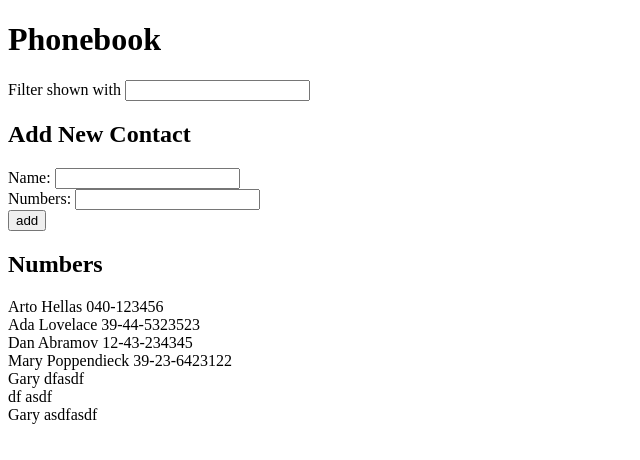
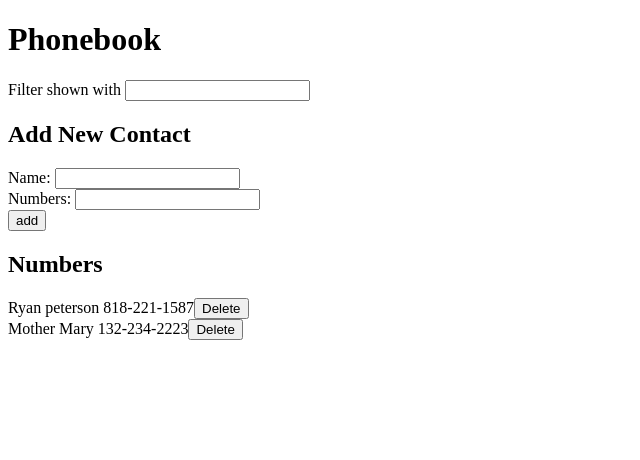
Before and after one commit to garyarzuma/Full-Stack-Open-Course, a React (Create React App) app in the folder Part2/phonebook/: page / in a window 1280 px wide. Shown: the top 460 px of the page, without its empty margins (0-640 px from the left). Built offline with nearby package versions, Linux system fonts and the light colour scheme; data requests are answered from the project's data file.

Commit message:
Finished ex 2.18

```diff
--- a/Part2/phonebook/db.json
+++ b/Part2/phonebook/db.json
@@ -1,39 +1,14 @@
 {
   "persons": [
     {
-      "name": "Arto Hellas",
-      "number": "040-123456",
-      "id": 1
-    },
-    {
-      "name": "Ada Lovelace",
-      "number": "39-44-5323523",
+      "name": "Ryan peterson",
+      "number": "818-221-1587",
       "id": 2
     },
     {
-      "name": "Dan Abramov",
-      "number": "12-43-234345",
+      "name": "Mother Mary",
+      "number": "132-234-2223",
       "id": 3
-    },
-    {
-      "name": "Mary Poppendieck",
-      "number": "39-23-6423122",
-      "id": 4
-    },
-    {
-      "name": "Gary",
-      "number": "dfasdf",
-      "id": 5
-    },
-    {
-      "name": "df",
-      "number": "asdf",
-      "id": 6
-    },
-    {
-      "name": "Gary",
-      "number": "asdfasdf",
-      "id": 7
     }
   ]
 }
--- a/Part2/phonebook/src/App.js
+++ b/Part2/phonebook/src/App.js
@@ -2,7 +2,6 @@ import React, { useState, useEffect } from 'react'
 import Filter from './components/Filter'
 import PersonForm from './components/PersonForm'
 import Persons from './components/Persons'
-import axios from 'axios'
 import personService from './services/Backend'
 
 const App = () => {
@@ -12,17 +11,25 @@ const App = () => {
   const [filterText, setFilterText] = useState('')
 
   useEffect(() => {
-
       personService.getAll().then(data=>setPersons(data))
   }, [])
 
   const addContact = (event) => {
     event.preventDefault()
     const contactObject = {name: newName, number: newNumber}
-    if (persons.map((person) => JSON.stringify(person))  //use Json to compare objects
-                                .includes(JSON.stringify(contactObject))) {
+    if (persons.map((person) => JSON.stringify(person.name))  //use Json to compare objects
+                                .includes(JSON.stringify(contactObject.name))) {
       //console.log("duplicate name", contactObject)
-      window.alert(`${newName} is already added to phonebook`)
+      if (window.confirm("Do you want to add this number?")) {
+        const person = persons.find(n=>n.name ===newName);
+        const changedPerson = {...person, number: newNumber}
+
+        personService.update(person.id,changedPerson).then(data=> {
+          setPersons(persons.map(x => x.id !== person.id ? x: changedPerson))
+        })
+        setNewName("");
+        setNewNumber("");
+      }
       return;
     }
     personService.create(contactObject)
@@ -48,6 +55,16 @@ const App = () => {
      setNewNumber(event.target.value)
    }
 
+   const handleDelete = (id) => {
+    //console.log(id)
+    if (window.confirm("Do you really want to Delete?")) {
+      personService.deletion(id).then(data=> {
+        setPersons(persons.filter(person=> person.id !== id))
+      })
+    }
+
+  }
+
   return (
     <div>
       <h1>Phonebook</h1>
@@ -57,7 +74,7 @@ const App = () => {
                     valueNumber={newNumber} onChangeName ={handleNameChange}
                     onChangeNumber={handleNumberChange}/>
       <h2>Numbers</h2>
-        <Persons persons={persons} filterText={filterText}/>
+        <Persons persons={persons} filterText={filterText} onDeletion={handleDelete}/>
    </div>
   )
 }
--- a/Part2/phonebook/src/components/Persons.js
+++ b/Part2/phonebook/src/components/Persons.js
@@ -1,11 +1,17 @@
 import React from 'react'
+import personService from '../services/Backend'
+import App from '../App'
 
-const Persons = ({persons, filterText}) => {
+const Persons = ({persons, filterText,onDeletion}) => {
+
   return (
     persons.filter(persons => persons.name.toLowerCase()
       .includes(filterText.toLowerCase()))
     .map((person) =>
-     <div key={person.number}>{person.name} {person.number}</div>)
+     <div key={person.number}>
+       {person.name} {person.number}
+       <button onClick={()=> onDeletion(person.id)}>Delete</button>
+     </div>)
   )
 }
 
--- a/Part2/phonebook/src/services/Backend.js
+++ b/Part2/phonebook/src/services/Backend.js
@@ -17,4 +17,9 @@ const update = (id, newObject) => {
   return request.then(response => response.data)
 }
 
-export default { getAll, create, update }
+const deletion = (id) => {
+    const request = axios.delete(`${baseUrl}/${id}`)
+  return request.then(response => response.data)
+}
+
+export default { getAll, create, update, deletion }
```
